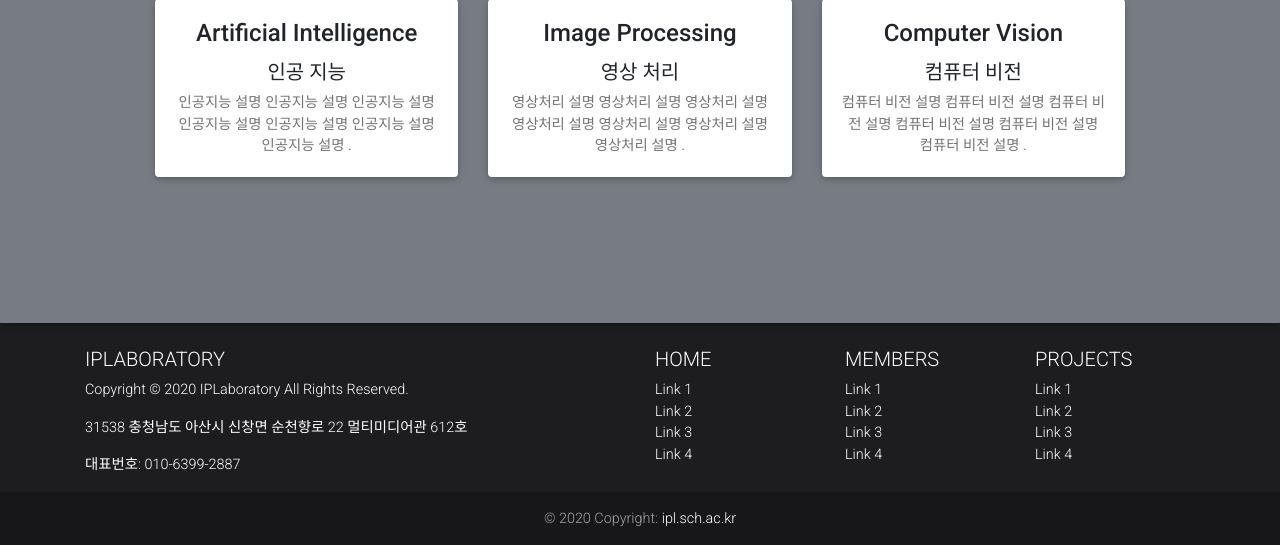
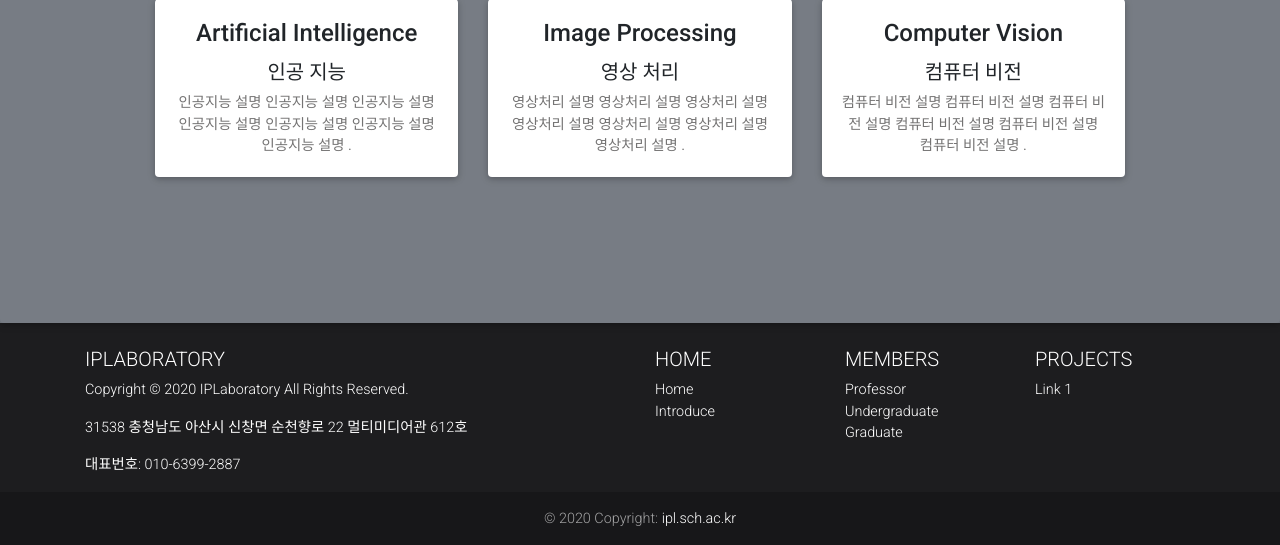
Before and after one commit to HwangSB/IPLSite, a Django app: page /home/ in a window 1280 px wide. Shown: the part 1209-1754 px from the top of the page. Run offline with Django 3.2, Linux system fonts and the light colour scheme; parts of the project's set-up code (start-up, migrations or seed data) failed here and were passed over; some libraries are stand-ins or nearby versions.

Commit message:
Update Templates

```diff
--- a/IPLSite/settings/base.py
+++ b/IPLSite/settings/base.py
@@ -15,10 +15,8 @@ import json
 
 # Build paths inside the project like this: os.path.join(BASE_DIR, ...)
 BASE_DIR = os.path.dirname(os.path.dirname(os.path.abspath(__file__)))
-print(BASE_DIR)
 
 ROOT_DIR = os.path.dirname(BASE_DIR)
-print(ROOT_DIR)
 
 # Quick-start development settings - unsuitable for production
 # See https://docs.djangoproject.com/en/3.0/howto/deployment/checklist/
--- a/IPLSite/settings/deploy.py
+++ b/IPLSite/settings/deploy.py
@@ -1,15 +1,10 @@
 from .base import *
-import os
 import json
 
 config_secret_deploy = json.loads(open(CONFIG_SECRET_DEPLOY_FILE).read())
 
 WSGI_APPLICATION = 'IPLSite.wsgi.application'
 
-STATIC_URL = '/static/'
-
-STATIC_ROOT = os.path.join(ROOT_DIR, 'static')
-
 DEBUG = False
 
 ALLOWED_HOSTS = config_secret_deploy['django']['allowed_hosts']
--- a/home/templates/base.html
+++ b/home/templates/base.html
@@ -76,28 +76,22 @@
                 <div class="col-md-2 mb-md-0 mb-2">
                     <h5 class="text-uppercase">Home</h5>
                     <ul class="list-unstyled">
-                        <li><a href="#!">Link 1</a></li>
-                        <li><a href="#!">Link 2</a></li>
-                        <li><a href="#!">Link 3</a></li>
-                        <li><a href="#!">Link 4</a></li>
+                        <li><a href="{% url 'home' %}#">Home</a></li>
+                        <li><a href="{% url 'home' %}#introduce">Introduce</a></li>
                     </ul>
                 </div>
                 <div class="col-md-2 mb-md-0 mb-2">
                     <h5 class="text-uppercase">Members</h5>
                     <ul class="list-unstyled">
-                        <li><a href="#!">Link 1</a></li>
-                        <li><a href="#!">Link 2</a></li>
-                        <li><a href="#!">Link 3</a></li>
-                        <li><a href="#!">Link 4</a></li>
+                        <li><a href="{% url 'members' %}#professor">Professor</a></li>
+                        <li><a href="{% url 'members' %}#undergraduate">Undergraduate</a></li>
+                        <li><a href="{% url 'members' %}#graduate">Graduate</a></li>
                     </ul>
                 </div>
                 <div class="col-md-2 mb-md-0 mb-2">
                     <h5 class="text-uppercase">Projects</h5>
                     <ul class="list-unstyled">
                         <li><a href="#!">Link 1</a></li>
-                        <li><a href="#!">Link 2</a></li>
-                        <li><a href="#!">Link 3</a></li>
-                        <li><a href="#!">Link 4</a></li>
                     </ul>
                 </div>
             </div>
--- a/home/templates/home.html
+++ b/home/templates/home.html
@@ -6,7 +6,7 @@
 {% endblock %}
 
 {% block content %}
-<div class="view cover-page" style="background-image: url('https://via.placeholder.com/500');">
+<div id="home" class="view cover-page" style="background-image: url('https://via.placeholder.com/500');">
     <div class="mask rgba-black-light d-flex justify-content-center align-items-center">
         <div class="container">
             <div class="row">
@@ -24,7 +24,7 @@
     </div>
 </div>
 
-<div class="card card-image"
+<div id="introduce" class="card card-image"
     style="background-image: url(https://via.placeholder.com/500); min-height: 45vh; background-position: center; background-repeat: no-repeat; background-size: cover;">
     <div class="text-white text-center rgba-stylish-strong py-5 px-4">
         <div class="py-5">
--- a/home/templates/members.html
+++ b/home/templates/members.html
@@ -15,7 +15,7 @@
 </div>
 
 <div style="background-color: whitesmoke;">
-    <div class="container" style="padding-top: 50px;">
+    <div id="professor" class="container" style="padding-top: 50px;">
         <div class="card" style="width: auto; margin: auto; margin-bottom: 50px;">
             <div class="mx-auto avatar-bg purple-gradient" style="border-top-left-radius: 3px; border-top-right-radius: 3px;">
                 <div class="mx-auto avatar-left white rounded-circle">
@@ -50,7 +50,7 @@
             </div>
         </div>
 
-        <h1 class="display-4" style="text-align: center;">Undergraduate</h1>
+        <h1 id="undergraduate" class="display-4" style="text-align: center;">Undergraduate</h1>
         <div class="row mt-5">
             {% for undergraduate in undergraduates %}
             <div class="col-lg-4 col-md-6">
@@ -70,7 +70,7 @@
             {% endfor %}
         </div>
 
-        <h1 class="display-4 mt-5" style="text-align: center;">Graduate</h1>
+        <h1 id="graduate" class="display-4 mt-5" style="text-align: center;">Graduate</h1>
         <div class="row mt-5">
             {% for graduate in graduates %}
             <div class="col-lg-4 col-md-6">
```
